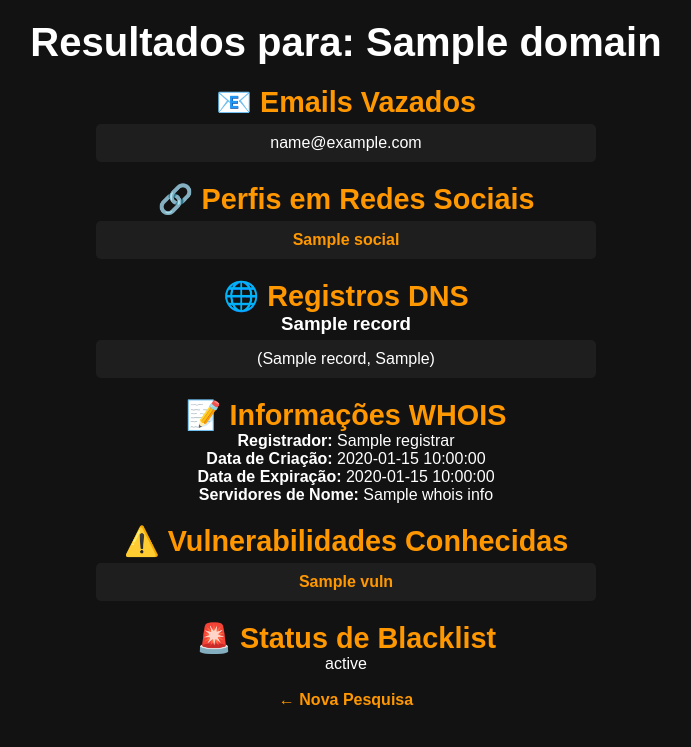
After one commit to escariao/osint-toolkit, a Flask app: template templates/result.html in a window 1280 px wide. The commit adds this page. Shown: the top 747 px of the page, without its empty margins (294-985 px from the left). Run offline with Flask 3, Linux system fonts and the light colour scheme; the template is opened without the code that fills it: most values are stand-ins (such as "Sample title", 1, 10 or a date in 2020).

Commit message:
Add files via upload

```diff
--- /dev/null
+++ b/app.py
@@ -0,0 +1,43 @@
+from flask import Flask, render_template, request
+import time
+from email_breach_checker import fetch_leaked_emails
+from social_scraper import fetch_social_profiles
+from dns_lookup import fetch_dns_records
+from whois_lookup import fetch_whois_data
+from vulnerability_checker import fetch_vulnerabilities
+from blacklist_check import check_blacklist
+
+app = Flask(__name__)
+
+@app.route('/')
+def index():
+    return render_template('index.html')
+
+@app.route('/scan', methods=['POST'])
+def scan():
+    target = request.form.get('target')
+    if not target:
+        return render_template('index.html', error='Por favor, insira um domínio ou IP.')
+
+    time.sleep(2)  # Previne sobrecarga nas requisições
+    emails = fetch_leaked_emails(target)
+    socials = fetch_social_profiles(target)
+    dns_records = fetch_dns_records(target)
+    whois_info = fetch_whois_data(target)
+    vulnerabilities = fetch_vulnerabilities(target)
+    blacklist_status = check_blacklist(target)
+
+    result_data = {
+        'domain': target,
+        'emails': emails if emails else ['Nenhum email encontrado'],
+        'socials': socials if socials else ['Nenhuma rede social encontrada'],
+        'dns_records': dns_records,
+        'whois_info': whois_info,
+        'vulnerabilities': vulnerabilities if vulnerabilities else ['Nenhuma vulnerabilidade encontrada'],
+        'blacklist_status': blacklist_status
+    }
+
+    return render_template('result.html', result=result_data)
+
+if __name__ == '__main__':
+    app.run(debug=True, host='0.0.0.0', port=5000)
--- /dev/null
+++ b/modules/social_scraper.py
@@ -0,0 +1,4 @@
+from dorking import google_dork
+
+def fetch_social_profiles(domain):
+    return google_dork(f'"{domain}" site:linkedin.com OR site:twitter.com OR site:facebook.com')
--- /dev/null
+++ b/modules/vulnerability_checker.py
@@ -0,0 +1,4 @@
+from dorking import google_dork
+
+def fetch_vulnerabilities(domain):
+    return google_dork(f'"{domain}" AND (exploit OR vulnerability) site:exploit-db.com OR site:cvedetails.com')
--- a/requirements.txt
+++ b/requirements.txt
@@ -1,5 +1,4 @@
 Flask
-requests
 python-whois
 gunicorn
-dnspython
+shodan
--- a/static/style.css
+++ b/static/style.css
@@ -1,51 +1,90 @@
+/* Reset e fonte global */
+* {
+    margin: 0;
+    padding: 0;
+    box-sizing: border-box;
+    font-family: 'Poppins', sans-serif;
+}
+
 body {
     background-color: #121212;
-    color: #e0e0e0;
-    font-family: 'Arial', sans-serif;
+    color: #ffffff;
     text-align: center;
-    padding-top: 50px;
+    padding: 20px;
 }
 
-.container {
-    width: 50%;
-    margin: auto;
-    padding: 20px;
-    background: #1e1e1e;
-    border-radius: 8px;
-    box-shadow: 0 0 10px rgba(255, 255, 255, 0.1);
+/* Cabeçalho */
+h1 {
+    font-size: 2.5rem;
+    margin-bottom: 20px;
 }
 
-h1 {
-    color: #ff5733;
+/* Formulário */
+form {
+    background-color: #1e1e1e;
+    padding: 20px;
+    border-radius: 10px;
+    width: 90%;
+    max-width: 400px;
+    margin: 20px auto;
+    box-shadow: 0px 4px 10px rgba(0, 0, 0, 0.5);
 }
 
 input {
-    width: 80%;
-    padding: 10px;
-    margin: 10px 0;
+    width: 100%;
+    padding: 12px;
     border: none;
     border-radius: 5px;
-    background: #2a2a2a;
+    margin-bottom: 15px;
+    font-size: 1rem;
+    background-color: #333;
     color: #ffffff;
 }
 
 button {
-    padding: 10px 20px;
+    width: 100%;
+    padding: 12px;
     border: none;
     border-radius: 5px;
-    background: #ff5733;
-    color: white;
-    font-weight: bold;
+    background-color: #ff9800;
+    color: #ffffff;
+    font-size: 1rem;
     cursor: pointer;
+    transition: 0.3s;
 }
 
 button:hover {
-    background: #e04e2e;
+    background-color: #e68900;
 }
 
-.resultado {
+/* Resultados */
+h2 {
     margin-top: 20px;
+    font-size: 1.8rem;
+    color: #ff9800;
+}
+
+ul {
+    list-style: none;
+    padding: 0;
+}
+
+li {
+    background-color: #1e1e1e;
     padding: 10px;
-    background: #252525;
+    margin: 5px auto;
     border-radius: 5px;
+    width: 90%;
+    max-width: 500px;
+    word-break: break-word;
 }
+
+a {
+    color: #ff9800;
+    text-decoration: none;
+    font-weight: bold;
+}
+
+a:hover {
+    text-decoration: underline;
+}
--- /dev/null
+++ b/templates/result.html
@@ -0,0 +1,55 @@
+<!DOCTYPE html>
+<html lang="pt">
+<head>
+    <meta charset="UTF-8">
+    <meta name="viewport" content="width=device-width, initial-scale=1.0">
+    <title>Resultados - OSINT Toolkit</title>
+    <link rel="stylesheet" href="{{ url_for('static', filename='style.css') }}">
+</head>
+<body>
+    <h1>Resultados para: {{ result.domain }}</h1>
+
+    <h2>📧 Emails Vazados</h2>
+    <ul>
+        {% for email in result.emails %}
+            <li>{{ email }}</li>
+        {% endfor %}
+    </ul>
+
+    <h2>🔗 Perfis em Redes Sociais</h2>
+    <ul>
+        {% for social in result.socials %}
+            <li><a href="https://{{ social }}" target="_blank">{{ social }}</a></li>
+        {% endfor %}
+    </ul>
+
+    <h2>🌐 Registros DNS</h2>
+    {% for record, values in result.dns_records.items() %}
+        <h3>{{ record }}</h3>
+        <ul>
+            {% for value in values %}
+                <li>{{ value }}</li>
+            {% endfor %}
+        </ul>
+    {% endfor %}
+
+    <h2>📝 Informações WHOIS</h2>
+    <p><strong>Registrador:</strong> {{ result.whois_info.registrar }}</p>
+    <p><strong>Data de Criação:</strong> {{ result.whois_info.creation_date }}</p>
+    <p><strong>Data de Expiração:</strong> {{ result.whois_info.expiration_date }}</p>
+    <p><strong>Servidores de Nome:</strong> {{ result.whois_info.name_servers }}</p>
+
+    <h2>⚠️ Vulnerabilidades Conhecidas</h2>
+    <ul>
+        {% for vuln in result.vulnerabilities %}
+            <li><a href="https://{{ vuln }}" target="_blank">{{ vuln }}</a></li>
+        {% endfor %}
+    </ul>
+
+    <h2>🚨 Status de Blacklist</h2>
+    <p>{{ result.blacklist_status }}</p>
+
+    <br>
+    <a href="/">← Nova Pesquisa</a>
+</body>
+</html>
```
Also changed, not shown: modules/blacklist_check.py (added, +11 -0 lines), modules/crawler.py (added, +12 -0 lines), modules/dns_lookup.py (added, +13 -0 lines), modules/dorking.py (added, +21 -0 lines), modules/email_breach_checker.py (added, +19 -0 lines), modules/whois_lookup.py (added, +13 -0 lines), templates/index.html (+11 -29 lines).
